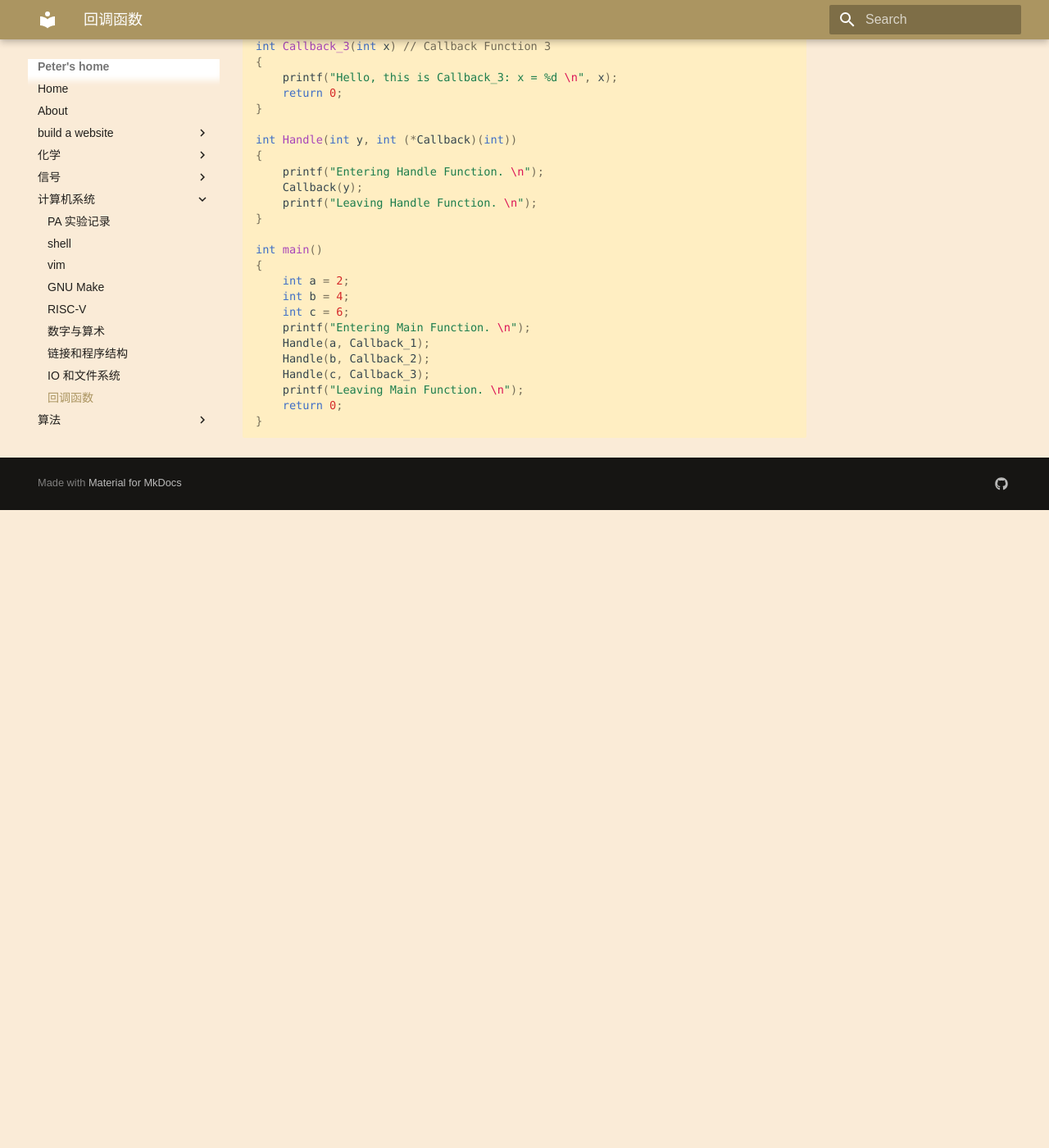
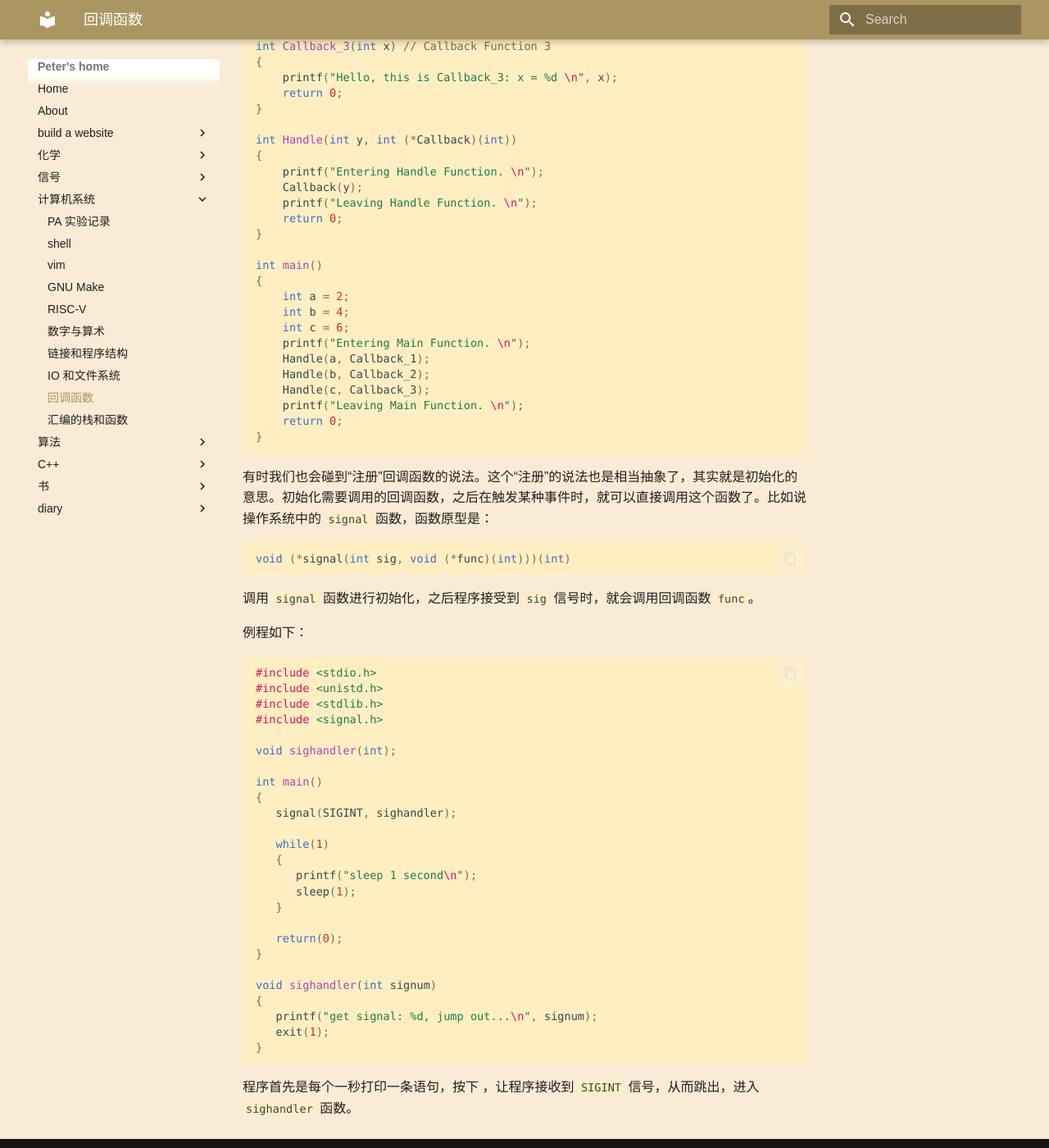
Before and after one commit to peter5723/peter5723.github.io, an MkDocs documentation site: the page built from docs/ICS/callback.md, in a window 1280 px wide and 1400 px high, scrolled down 870 px. Shown: the whole window at 82% size. Built offline with MkDocs 1.6.1 and Material for MkDocs 9.7.7, drawn with Linux system fonts in a browser that asks for light colours; some web fonts are replaced; a style sheet for code colours, icons or effects is not loaded; before the commit the page ends 1492 px from its top, so only the background shows below that.

Commit message:
intro elf and func

````diff
--- a/docs/ICS/callback.md
+++ b/docs/ICS/callback.md
@@ -16,43 +16,84 @@
 
 下面看一个回调函数的例子：（其实就是链接里的例子，懒的自己写了）
 ```c
-#include<stdio.h>
+#include <stdio.h>
 
 int Callback_1(int x) // Callback Function 1
 {
-    printf("Hello, this is Callback_1: x = %d \n", x);
-    return 0;
+    printf("Hello, this is Callback_1: x = %d \n", x);
+    return 0;
 }
 
 int Callback_2(int x) // Callback Function 2
 {
-    printf("Hello, this is Callback_2: x = %d \n", x);
-    return 0;
+    printf("Hello, this is Callback_2: x = %d \n", x);
+    return 0;
 }
 
 int Callback_3(int x) // Callback Function 3
 {
-    printf("Hello, this is Callback_3: x = %d \n", x);
-    return 0;
+    printf("Hello, this is Callback_3: x = %d \n", x);
+    return 0;
 }
 
 int Handle(int y, int (*Callback)(int))
 {
-    printf("Entering Handle Function. \n");
-    Callback(y);
-    printf("Leaving Handle Function. \n");
+    printf("Entering Handle Function. \n");
+    Callback(y);
+    printf("Leaving Handle Function. \n");
+    return 0;
 }
 
 int main()
 {
-    int a = 2;
-    int b = 4;
-    int c = 6;
-    printf("Entering Main Function. \n");
-    Handle(a, Callback_1);
-    Handle(b, Callback_2);
-    Handle(c, Callback_3);
-    printf("Leaving Main Function. \n");
-    return 0;
+    int a = 2;
+    int b = 4;
+    int c = 6;
+    printf("Entering Main Function. \n");
+    Handle(a, Callback_1);
+    Handle(b, Callback_2);
+    Handle(c, Callback_3);
+    printf("Leaving Main Function. \n");
+    return 0;
 }
 ```
+
+有时我们也会碰到“注册”回调函数的说法。这个“注册”的说法也是相当抽象了，其实就是初始化的意思。初始化需要调用的回调函数，之后在触发某种事件时，就可以直接调用这个函数了。比如说操作系统中的 `signal` 函数，函数原型是：
+```c
+void (*signal(int sig, void (*func)(int)))(int)
+```
+调用 `signal` 函数进行初始化，之后程序接受到 `sig` 信号时，就会调用回调函数 `func`。
+
+例程如下：
+
+```c
+#include <stdio.h>
+#include <unistd.h>
+#include <stdlib.h>
+#include <signal.h>
+
+void sighandler(int);
+
+int main()
+{
+   signal(SIGINT, sighandler);
+
+   while(1)
+   {
+      printf("sleep 1 second\n");
+      sleep(1);
+   }
+
+   return(0);
+}
+
+void sighandler(int signum)
+{
+   printf("get signal: %d, jump out...\n", signum);
+   exit(1);
+}
+```
+
+程序首先是每个一秒打印一条语句，按下 <Ctrl-c> ，让程序接收到 `SIGINT` 信号，从而跳出，进入 `sighandler` 函数。
+
+<!-- 关于 `signal` 函数，可以看 <https://www.runoob.com/cprogramming/c-function-signal.html> 这个链接。 -->
--- a/mkdocs.yml
+++ b/mkdocs.yml
@@ -110,6 +110,7 @@ nav:
     - "链接和程序结构": "ICS/links.md"
     - "IO 和文件系统": "ICS/io.md"
     - "回调函数": "ICS/callback.md"
+    - "汇编的栈和函数": "ICS/stack.md"
   - "算法":
     - "介绍": "algorithm/intro.md"
     - "搜索":
````
Also changed, not shown: docs/ICS/2023-11-02-PAnote.md (+1 -1 lines), docs/ICS/links.md (+61 -1 lines), docs/ICS/riscv.md (+1 -0 lines), docs/ICS/stack.md (added, +27 -0 lines), site/404.html, site/about/index.html, site/index.html, site/search/search_index.json, site/sitemap.xml, 1 other file.
